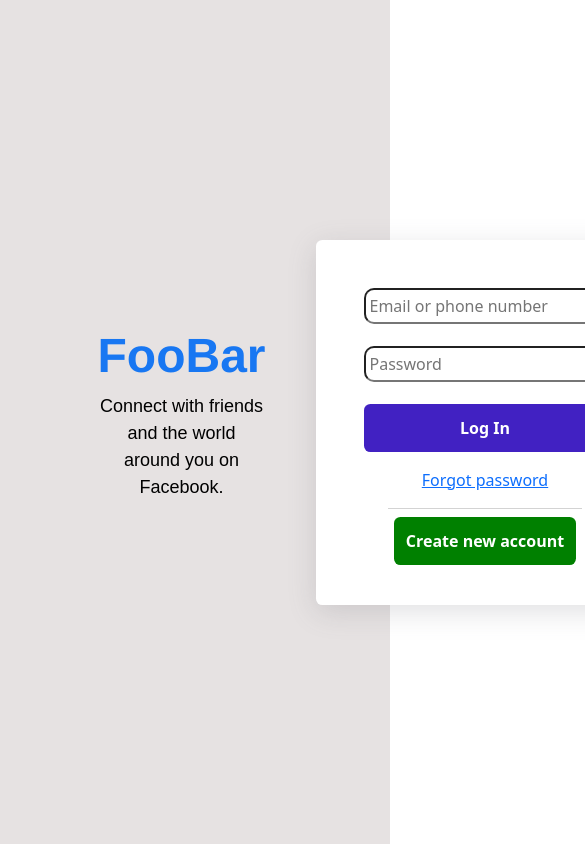
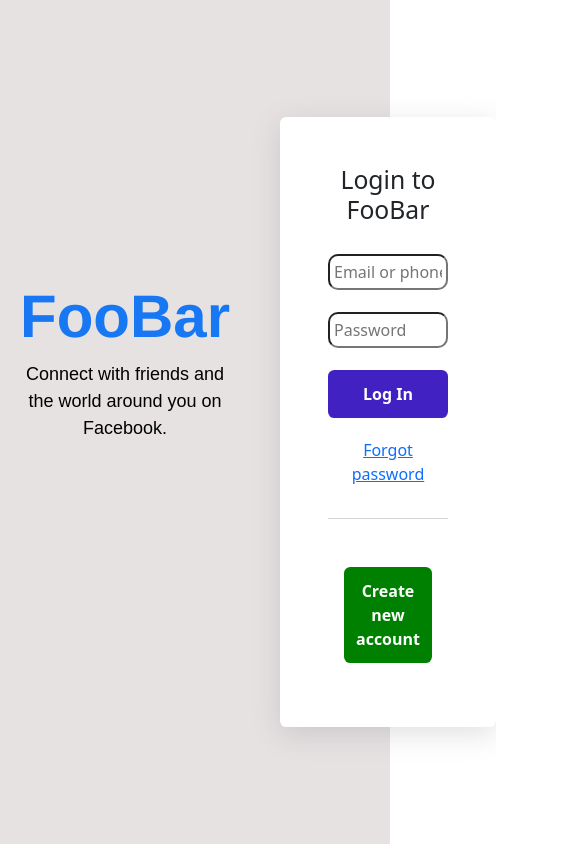
Before and after one commit to DeanCo100/FooBar-WEB-Public, a React (Create React App) app: page / in a window 390 px wide. Shown: the top 844 px of the page, 585 px wide, since content can reach past the window. Built offline with nearby package versions, Linux system fonts and the light colour scheme.

Commit message:
Modified the LoginPage to be responsive to resizing

```diff
--- a/src/MiddleSection/MidComponents/Post.js
+++ b/src/MiddleSection/MidComponents/Post.js
@@ -79,7 +79,7 @@ function Post({ id, username, userPic, postText, postImage, postTime, onDelete,
     const newComment = {
       id: Date.now(),
       text: commentText,
-      username: 'Current User',
+      username: 'Tzion Mea',
       userPic: MichaelPic,
     };
     setComments([...comments, newComment]);
--- a/src/pages/login/LoginForm/loginForm.css
+++ b/src/pages/login/LoginForm/loginForm.css
@@ -1,37 +1,37 @@
-.loginForm{
+.loginForm {
     margin: auto;
-    width: fit-content;
-    height: fit-content;
+    width: 100%;
+    max-width: 400px; /* Added to limit maximum width for larger screens */
     border-radius: 0.4em;
     background-color: white;
-    box-shadow:rgba(100, 100, 111,0.2) 0px 7px 29px 0px;
+    box-shadow: rgba(100, 100, 111, 0.2) 0px 7px 29px 0px;
     display: flex;
     flex-direction: column;
     gap: 1rem;
     padding: 3rem;
     justify-content: space-between;
     align-items: center;
-
 }
 
-.form_container{
-    display: flex;
-    flex-direction: column;
-    gap: 1rem;
-    margin: 0 auto;
+.form_container {
     width: 100%;
-    justify-content: center;
-    align-items: center;
 }
 
-
-.form{
+.form {
     display: flex;
     flex-direction: column;
     gap: 22px;
+    width: 100%; /* Adjusted width for better responsiveness */
+    margin-bottom: 20px;
+}
 
+.buttonContainer {
+    width: 100%;
+    display: flex;
+    justify-content: center;
+}
 
-    button{
+.login-btn {
     background-color: rgb(65, 33, 194);
     font-weight: bold;
     color: white;
@@ -39,53 +39,55 @@
     border: none;
     padding: 12px;
     transition: 0.4s;
+    cursor: pointer;
 }
-      button:hover{
+
+button:hover {
     opacity: 0.6;
 }
 
-}
 .form input {
     border-radius: 10px;
     padding: 4px;
+    width: 100%; /* Adjusted width for better responsiveness */
 }
 
-.resetPassword{
+.resetPassword {
     color: blue;
     text-decoration: underline;
     cursor: pointer;
     transition: 0.4s;
 }
 
-.resetPassword:hover{
+.resetPassword:hover {
     color: rgb(110, 110, 233);
 }
 
-
-.divider_line{
-    width: 80%;
+.divider_line {
+    width: 100%;
     border-top: 1px solid lightgray;
+    margin: 1rem 0; /* Added margin for better spacing */
 }
 
-.create_account{
-    height: 15px;
+.create_account {
     width: 100%;
     padding: 1rem;
     display: flex;
     align-items: center;
     justify-content: center;
+}
 
-    button{
+.create_account button {
     background-color: green;
     font-weight: bold;
     color: white;
-
     border-radius: 0.4em;
     border: none;
     padding: 12px;
     transition: 0.4s;
+    cursor: pointer;
 }
-    button:hover{
-        background-color: rgb(61, 193, 61)
+
+.create_account button:hover {
+    background-color: rgb(61, 193, 61);
 }
-}
--- a/src/pages/login/LoginForm/loginForm.jsx
+++ b/src/pages/login/LoginForm/loginForm.jsx
@@ -30,6 +30,7 @@ const LoginForm = ({ onLogin }) => {
     <div className="loginForm">
       <div className="form_container">
         <form className="form" onSubmit={handleSubmit}>
+          <h2>Login to FooBar</h2>
           <input
             placeholder="Email or phone number"
             ref={emailRef}
@@ -40,7 +41,7 @@ const LoginForm = ({ onLogin }) => {
             placeholder="Password"
             ref={passwordRef}
           />
-          <button type="submit">
+          <button className="login-btn" type="submit">
             Log In
           </button>
         </form>
--- a/src/pages/login/login.css
+++ b/src/pages/login/login.css
@@ -1,46 +1,53 @@
+/* login.css */
+
 body {
     overscroll-behavior: none;
 }
-.loginMain{
+
+.loginMain {
     width: 100%;
-    height: 100vh;
+    min-height: 100vh;
     display: flex;
-    flex-direction: row;
-    gap: 50px;
+    flex-direction: column;
     align-items: center;
     justify-content: center;
     background-color: rgb(230, 226, 226);
 }
 
-.inner_login{
-    width: 50%;
-    margin: auto;
-    display: flex;
-    flex-direction: row;
+.inner_login {
+    width: 100%;
+    max-width: 800px;
+    display: grid; /* Use CSS Grid for layout */
+    grid-template-columns: 1fr 1fr; /* Two columns, one for logo and one for form */
     gap: 50px;
+    padding: 0 20px;
 }
 
-.logo{
-    width: 320px;
-    margin: auto;
-    h2{
-        /* color: rgba(11, 11, 236, 0.951);
-        font-family: 'Franklin Gothic Medium', 'Arial Narrow', Arial, sans-serif;
-        letter-spacing: 1.5px;
-        font-weight: bolder;
-        font-size:300%; */
-        font-family: 'Helvetica Neue', Helvetica, Arial, sans-serif; /* The exact font used by Facebook may not be available, so these are common fallbacks */
-        color: #1877F2; /* Facebook's blue color */
-        font-size: 26px; /* Adjust as needed */
-        font-weight: bold; /* The logo appears to be bold */
-        /* text-transform: lowercase;  */
-        font-size:300%;
-    }
-    p{
-        font-family: Arial, sans-serif; /* A common sans-serif font */
-        color: #000000; /* Black color for the text */
-        font-size: 18px; /* Adjust as needed */
-        font-weight: normal; /* The tagline appears to have a normal font weight */
-        line-height: 1.5;
-    }
+.logo {
+    text-align: center;
+    display: flex; /* Add flexbox display */
+    flex-direction: column; /* Align items vertically */
+    align-items: center; /* Center items horizontally */
+    justify-content: center; /* Center items vertically */
+    margin-bottom: 50%;
 }
+
+.logo h2 {
+    font-family: 'Helvetica Neue', Helvetica, Arial, sans-serif;
+    color: #1877F2;
+    font-size: 60px;
+    font-weight: bold;
+}
+
+.logo p {
+    font-family: Arial, sans-serif;
+    color: #000000;
+    font-size: 18px;
+    font-weight: normal;
+    line-height: 1.5;
+}
+
+/* Adjust form styles as needed */
+.loginForm {
+    /* Any specific styles for the form */
+}
```
Lines whose indentation alone changed are shown as unchanged.
